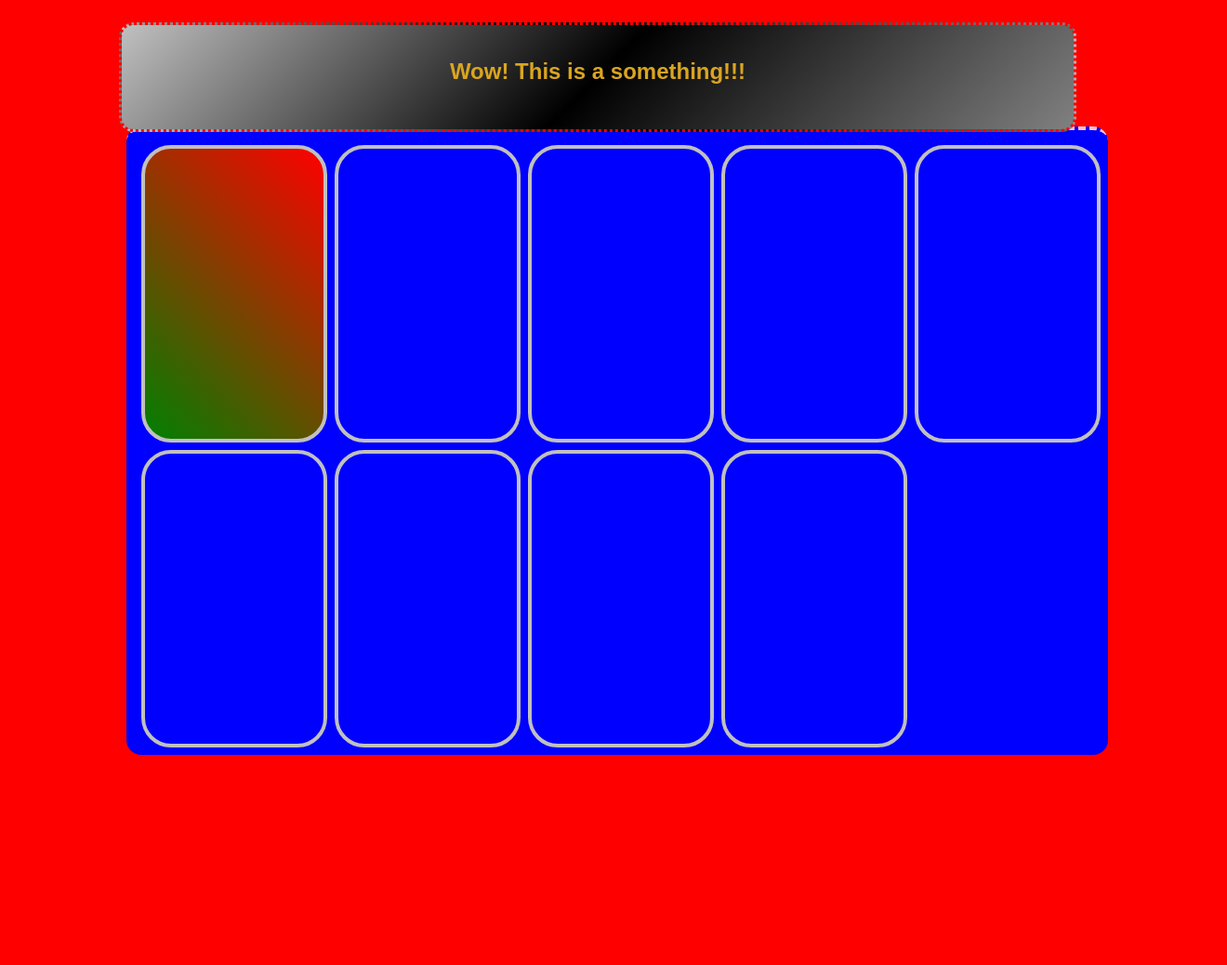
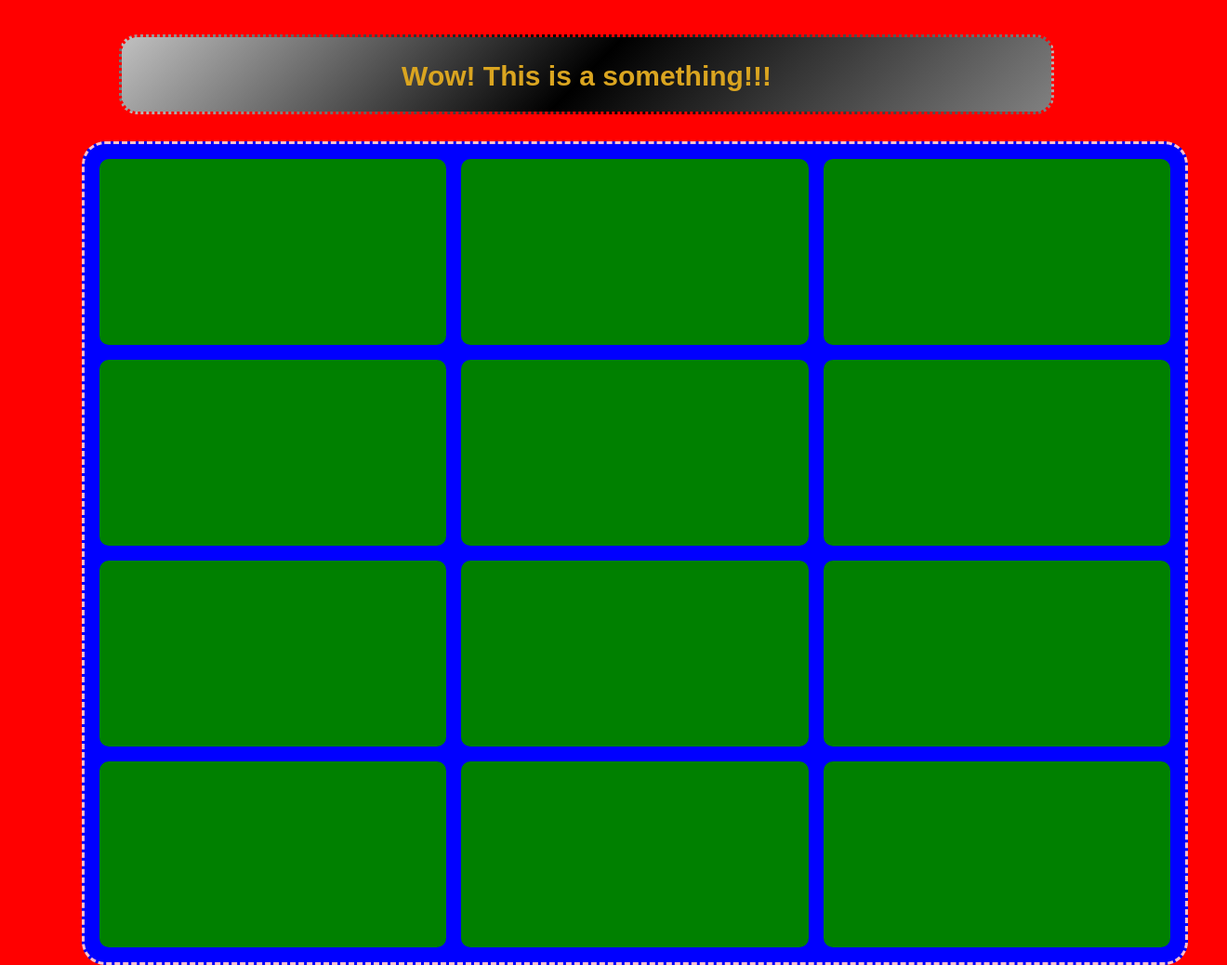
Before and after one commit to AnzorAslanukov/website_stuff, a plain HTML site: page index.html in a window 1280 px wide. Shown: the whole page at 93% size, 1320 px wide, since content can reach past the window. Before the commit the page ends 812 px from the top, so only its background shows below. Drawn offline with Linux system fonts and the light colour scheme.

Commit message:
Changed title thing to a fixed size in pixels

```diff
--- a/index.html
+++ b/index.html
@@ -8,15 +8,18 @@
             <h2>Wow! This is a something!!!</h2>
         </div>
         <div class="grid">
-            <div class="box" id="box_0"></div>
-            <div class="box" id="box_1"></div>
-            <div class="box" id="box_2"></div>
-            <div class="box" id="box_3"></div>
-            <div class="box" id="box_4"></div>
-            <div class="box" id="box_5"></div>
-            <div class="box" id="box_6"></div>
-            <div class="box" id="box_7"></div>
-            <div class="box" id="box_8"></div>
+            <div></div>
+            <div></div>
+            <div></div>
+            <div></div>
+            <div></div>
+            <div></div>
+            <div></div>
+            <div></div>
+            <div></div>
+            <div></div>
+            <div></div>
+            <div></div>
         </div>
     </body>
 </html>
--- a/main.css
+++ b/main.css
@@ -3,51 +3,40 @@ body {
     width: 100%;
     height: 100%;
     background: red;
+    padding: 1em;
 }
 .title {
     background: linear-gradient(-45deg, grey, black, silver);
-    width: 80%;
-    height: 10%;
+    width: 1000px;
+    height: 80px;
     border-radius: 1em;
-    margin-top: 1em;
+    margin-top: 1%;
     text-align: center;
     color: goldenrod;
     font-family: Arial, Helvetica, sans-serif;
-    padding-bottom: 1em;
-    padding-top: 1em;
+    font-size: 20px;
     position: fixed;
+    display: inline-block;
     left: 10%;
     border-style: dotted;
     border-color: red;
     z-index: 2;
 }
 .grid {
-    position: relative;
     display: grid;
-    width: 80%;
-    height: 80%;
     background: blue;
     margin-top: 10%;
-    grid-template-columns: 1fr 1fr 1fr 1fr 1fr;
+    grid-template-columns: 1fr 1fr 1fr;
+    border-style: dashed;
+    border-color: pink;
+    border-radius: 25px;
+    grid-auto-rows: minmax(200px, auto);
     grid-gap: 1em;
-    border-style: dashed;
-    border-left: 0px;
-    border-right: 0px;
-    border-bottom: 0px;
-    border-color: pink;
-    margin-left: 10%;
-    border-radius: 1em;
     padding: 1em;
-    border-width: 0.3em;
+    width: 90%;
+    margin-left: 5%;
 }
-.box {
-    width: 100%;
-    height: 100%;
-    border-style: solid;
-    border-color: silver;
-    border-radius: 2em;
-    border-width: 0.3em;
+.grid > div {
+    background: green;
+    border-radius: 10px;
 }
-#box_0 {
-    background: linear-gradient(45deg, green, red);
-}
```
